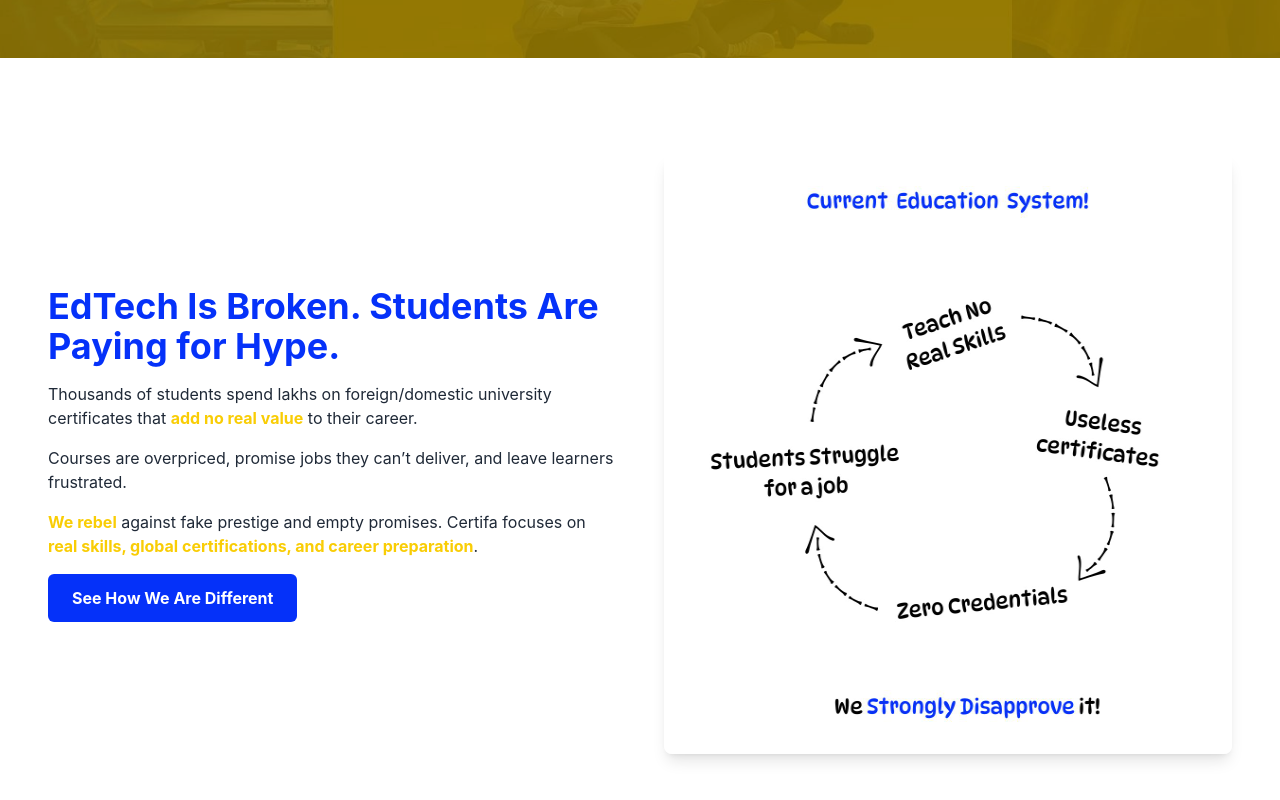
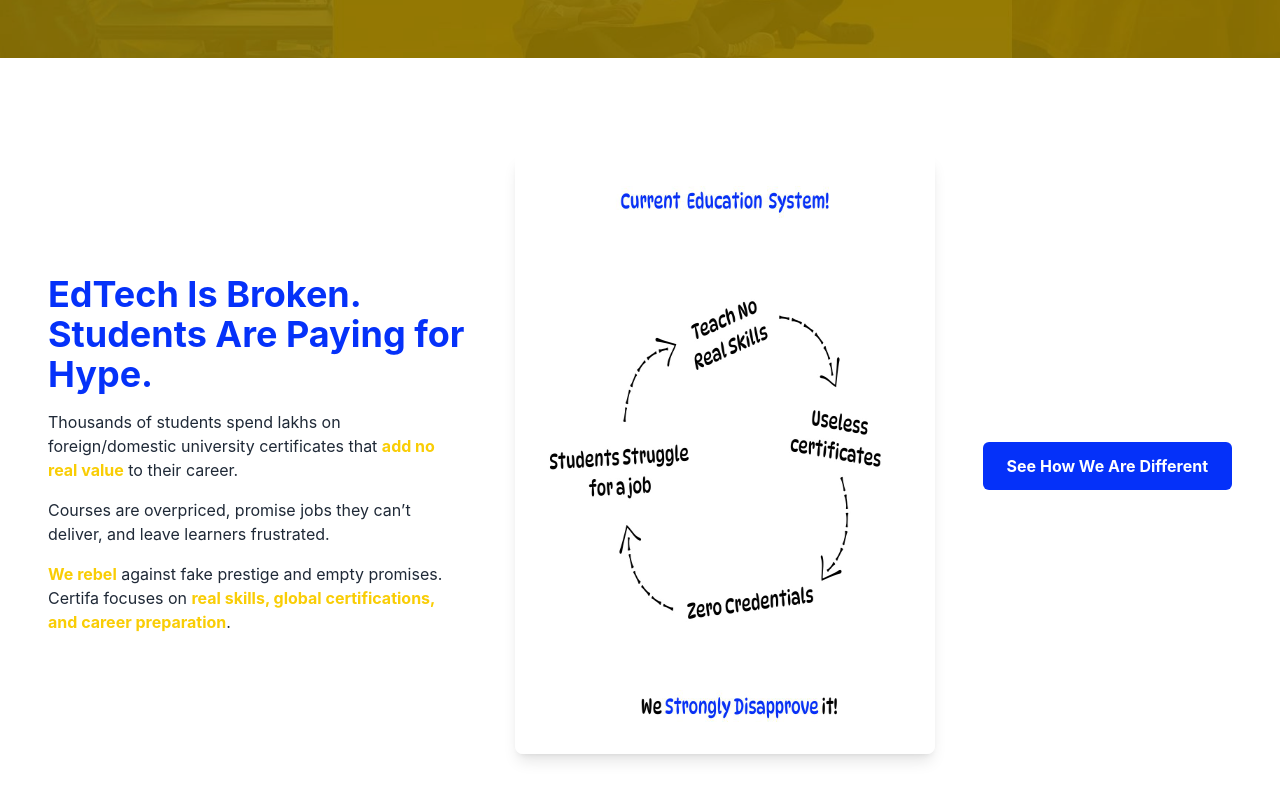
Before and after one commit to sanjeev699/certifa_rebel, a React (Create React App) app: page / in a window 1280 px wide. Shown: the part 742-1542 px from the top of the page. Built offline with nearby package versions, Linux system fonts and the light colour scheme.

Commit message:
Update ProblemSection.jsx

```diff
--- a/src/components/ProblemSection.jsx
+++ b/src/components/ProblemSection.jsx
@@ -22,23 +22,25 @@ const ProblemSection = () => {
             <span className="font-bold text-brandYellow">We rebel</span> against fake prestige and empty promises. Certifa focuses on{" "}
             <span className="font-bold text-brandYellow">real skills, global certifications, and career preparation</span>.
           </p>
-
-          {/* Single Button — always below text */}
-          <a
-            href="#comparison"
-            className="mt-6 md:mt-8 bg-brandBlue hover:bg-blue-700 text-white font-bold py-3 px-6 rounded-md transition duration-300 w-auto md:w-max text-center"
-          >
-            See How We Are Different
-          </a>
         </div>
 
         {/* Illustration / Image */}
-        <div className="md:w-1/2 flex justify-center order-2 md:order-2">
+        <div className="md:w-1/2 flex justify-center order-2 md:order-1">
           <img
             src={brokenEducationImg}
             alt="Problem Illustration"
             className="w-80 md:w-[600px] h-80 md:h-[600px] transform transition-transform duration-500 hover:scale-105 rounded-lg shadow-lg"
           />
+        </div>
+
+        {/* Single Button — below image on mobile, below text on desktop */}
+        <div className="flex justify-center mt-6 order-3 md:order-2 w-full md:w-auto">
+          <a
+            href="#comparison"
+            className="bg-brandBlue hover:bg-blue-700 text-white font-bold py-3 px-6 rounded-md transition duration-300 w-auto md:w-max text-center"
+          >
+            See How We Are Different
+          </a>
         </div>
 
       </div>
```
